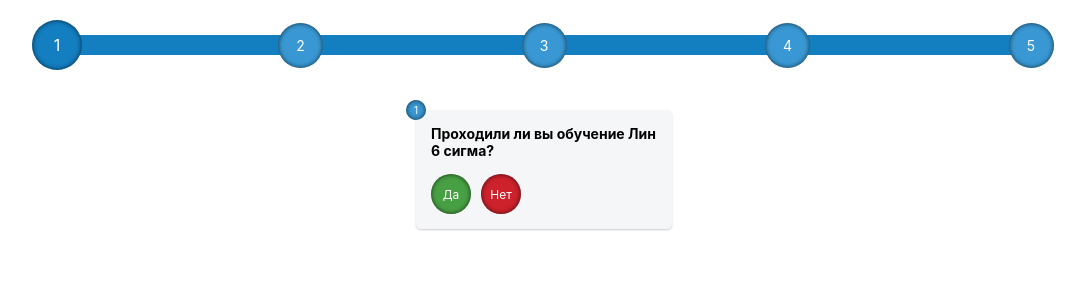
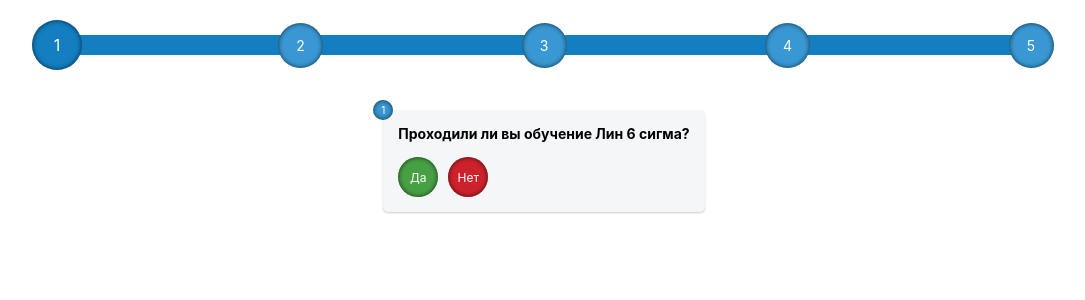
Before and after one commit to zhuzhavladislav/iSys-internship, a React (Create React App) app: page / in a window 1280 px wide. Shown: the top 300 px of the page, without its empty margins (96-1181 px from the left). Built offline with nearby package versions, Linux system fonts and the light colour scheme.

Commit message:
Added handleClick, stepColor, userConditions, little changes in css

```diff
--- a/src/App.css
+++ b/src/App.css
@@ -38,8 +38,8 @@
 .currentStepCard {
   display: block;
   width: fit-content;
-  margin-left: 40%;
-  margin-right: 40%;
+  margin-left: 30%;
+  margin-right: 30%;
   margin-top: 20px;
   border-radius: 5px;
   box-shadow: 0 1px 2px rgba(0, 0, 0, 0.2);
@@ -72,7 +72,7 @@
   margin-top: -10px;
 }
 
-.answer {
+.answerContainer {
   display: flex;
   justify-content: left;
   align-items: center;
--- a/src/components/QuestionCircle/QuestionCircle.js
+++ b/src/components/QuestionCircle/QuestionCircle.js
@@ -1,10 +1,23 @@
-import React, {useStyles} from "react";
-import "./QuestionCircle.css"
+import React, { useStyles } from "react";
+import "./QuestionCircle.css";
 
-export default function QuestionCircle(props) {
+const QuestionCircle = (props) => {
   return (
     <div className="circleContainer">
-      <div id={props.id} className={"circle " + (props.currentStepId === props.id ? 'currentStepCircle' : 'questionCircle')}>{props.id}</div>
+      <div
+        id={props.id}
+        className={
+          "circle " +
+          (props.currentStepId === props.id
+            ? "currentStepCircle"
+            : "questionCircle")
+        }
+        style={{backgroundColor: props.color}}
+      >
+        {props.id}
+      </div>
     </div>
   );
 }
+
+export default QuestionCircle;
--- a/src/views/Quiz.js
+++ b/src/views/Quiz.js
@@ -1,21 +1,44 @@
-import React, { useEffect, useState } from "react";
+import React, { useState } from "react";
 import Line from "../components/Line/Line";
 import QuestionCircle from "../components/QuestionCircle/QuestionCircle";
 import localData from "../store/localData.json";
 
 const Quiz = () => {
-  const [currentStepId, setCurrentStepId] = useState(1);
-  const [stepResults, setStepResults] = useState({});
+  let [currentStepId, setCurrentStepId] = useState(1);
+  let [userConditions] = useState([]);
   const currentData = localData?.find((step) => step.id === currentStepId);
 
-  console.log(currentData);
+  const stepColor = (id) => {
+    if (userConditions[id]) {
+      if (userConditions[id].result === "y") {
+        return "#48a044";
+      }
+      return "#cd222c";
+    }
+    return "";
+  };
+
+  const handleClick = (action) => {
+    if (!action.nextStep[0].conditions) {
+      setCurrentStepId(action.nextStep[0].id);
+    } else {
+      for (var i = 0; i < action.nextStep.length; i++) {
+        if (
+          JSON.stringify(userConditions) ===
+          JSON.stringify(action.nextStep[i].conditions)
+        ) {
+          setCurrentStepId(action.nextStep[i].id);
+        }
+      }
+    }
+    userConditions.push({ id: currentData.id, result: action.result });
+  };
 
   const createMarkup = (string) => {
     return { __html: string };
   };
 
   return (
-    <div>
     <div className="form">
       <Line />
       <div className="stepContainer">
@@ -24,6 +47,7 @@ const Quiz = () => {
             id={step.id}
             key={step.id}
             currentStepId={currentStepId}
+            color={stepColor(step.id - 1)}
           />
         ))}
       </div>
@@ -31,12 +55,12 @@ const Quiz = () => {
       <div className="currentStepCard">
         <div className="circle numberCircle">{currentData.id}</div>
         <h4>{currentData.title}</h4>
-          {currentData.content !== null && (
+        {currentData.content && (
           <p dangerouslySetInnerHTML={createMarkup(currentData.content)}></p>
         )}
-          <div className="answer">
+        {currentData.actions && (
+          <div className="answerContainer">
             {currentData.actions?.map((action, i) => (
-              <div>
               <div
                 key={action.id}
                 className={
@@ -45,14 +69,13 @@ const Quiz = () => {
                     ? "yesCircle"
                     : "noCircle")
                 }
-                  onClick=""
+                onClick={() => handleClick(action)}
               >
                 {action.title}
               </div>
-              </div>
             ))}
           </div>
-        </div>
+        )}
       </div>
     </div>
   );
```
Lines whose indentation alone changed are shown as unchanged.
